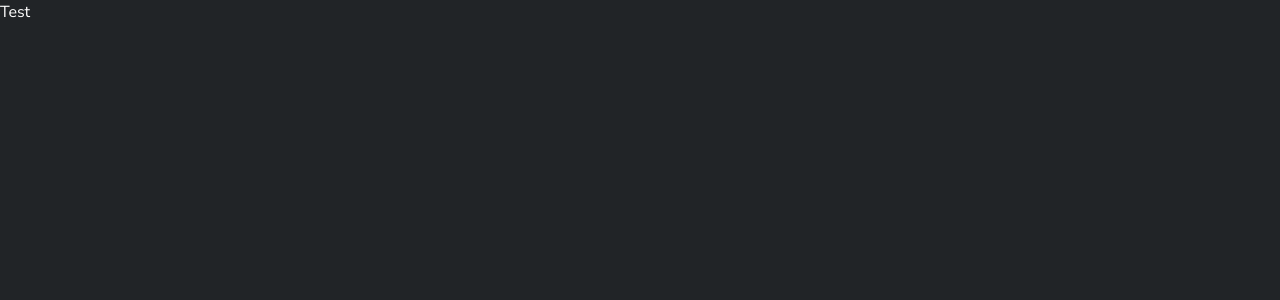
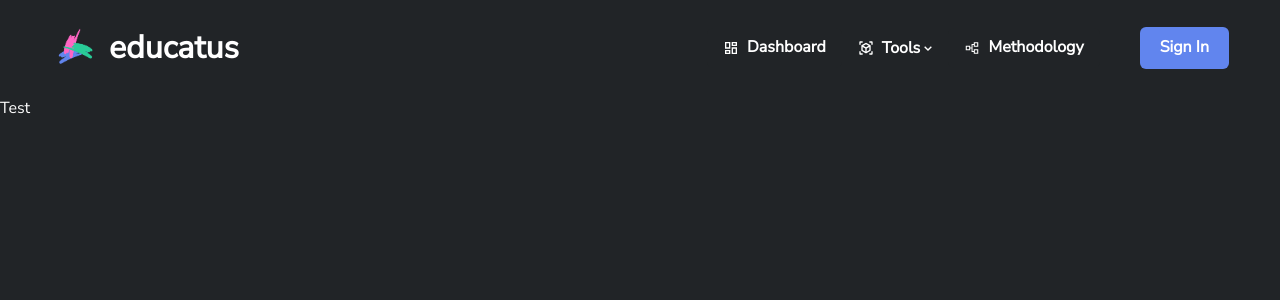
Before and after one commit to kyledampier/AI-Hackathon-2022, a Next.js app in the folder frontend/: page / in a window 1280 px wide. Shown: the top 300 px of the page. Built offline with nearby package versions, Linux system fonts and the light colour scheme.

Commit message:
Added navbar

```diff
--- a/frontend/package.json
+++ b/frontend/package.json
@@ -17,6 +17,7 @@
     "next": "13.0.0",
     "react": "18.2.0",
     "react-dom": "18.2.0",
+    "react-icons": "^4.6.0",
     "recoil": "^0.7.6"
   },
   "devDependencies": {
--- a/frontend/src/components/Layout/Layout.tsx
+++ b/frontend/src/components/Layout/Layout.tsx
@@ -1,5 +1,7 @@
 import React from 'react';
 import { Flex } from '@chakra-ui/react'
+import Navbar from '../Navbar/Navbar';
+
 type Props = {
     children?: React.ReactNode
 };
@@ -8,9 +10,8 @@ const Layout:React.FC<Props> = ({ children }) => {
 
     return (
         <>
-
+            <Navbar />
             <main>{children}</main>
-
         </>
     )
 }
--- /dev/null
+++ b/frontend/src/components/Navbar/Navbar.tsx
@@ -0,0 +1,24 @@
+import React from 'react';
+import { Flex, Text, Button, Image} from '@chakra-ui/react';
+import { AiOutlinePartition } from 'react-icons/ai';
+import { MdOutlineDashboard, MdOutlineWavingHand, MdViewInAr } from 'react-icons/md';
+import ToolsDropDown from './ToolsDropDown';
+import Router from 'next/router';
+import { useSetRecoilState } from 'recoil';
+
+const Navbar:React.FC = () => {
+
+    return (
+        <Flex bg='#212427' justifyContent='center'>
+            <Flex bg="#212427" height="96px" padding="6px 12px" align="center" width="100%" maxWidth='1250px' minWidth="360px">
+                <Image ml={6} src="/images/educatus.png" height="46px" minWidth="46px" mr={3} />
+                <Text color="white" fontSize="24pt" fontWeight={800}>educatus</Text>
+                <Button _active={{bgColor: '#212427'}} onClick={() => {Router.push('/')}} _focus={{outline: 'none'}} _hover={{bgColor: '#212427', color: '#6185EE'}} ml="auto" color="white" bgColor="#212427" fontWeight={700}><MdOutlineDashboard />&nbsp;&nbsp;Dashboard</Button>
+                <ToolsDropDown />
+                <Button _active={{bgColor: '#212427'}} onClick={() => {Router.push('/methodology')}} _focus={{outline: 'none'}} _hover={{bgColor: '#212427', color: '#6185EE'}} color="white" bgColor="#212427" fontWeight={700}><AiOutlinePartition />&nbsp;&nbsp;Methodology</Button>
+                <Button onClick={() => {}} mr={6} height="42px" pl={5} pr={5} ml={10} bgColor="#6185EE" color="white" _hover={{bgColor: '#616aee'}} fontWeight={800}>Sign In</Button>
+            </Flex>
+        </Flex>
+    )
+}
+export default Navbar;
--- /dev/null
+++ b/frontend/src/components/Navbar/ToolsDropDown.tsx
@@ -0,0 +1,35 @@
+import { Button, Text, Menu, MenuButton, MenuItem, MenuList, Flex, Link, useDisclosure } from '@chakra-ui/react';
+import React from 'react';
+import { MdViewInAr } from 'react-icons/md';
+import { VscSymbolString } from 'react-icons/vsc'
+import { BiChevronDown, BiChevronUp } from 'react-icons/bi';
+import { SiCheckio, SiMoleculer, SiIpfs } from 'react-icons/si';
+import router from 'next/router';
+
+
+const ToolsDropDown:React.FC = () => {
+    const { isOpen, onOpen, onClose } = useDisclosure()
+    return (
+        <Menu isOpen={isOpen} >
+                    <MenuButton height="45px" display={{base: "none", md: 'unset'}} minWidth="50px" onMouseLeave={onClose} onMouseEnter={onOpen} zIndex="1" _hover={{bgColor: '#212427', color: '#6185EE'}} borderRadius="0px" bg="#212427" color="white" pl={4} pr={3}>
+                        <Flex align="center">
+                            <MdViewInAr />
+                            <Text fontWeight="bold" ml={2}>Tools</Text>
+                            {isOpen ? <BiChevronUp /> : <BiChevronDown /> }
+                        </Flex>
+                    </MenuButton>
+                    <MenuList onMouseLeave={onClose} onMouseEnter={onOpen} borderRadius="10px" mt={-2} zIndex="2" p={3}>
+                        <Text mt={-0.5} fontWeight={700}>Essential</Text>
+                        <MenuItem onClick={()=>{router.push('/rewordsentence')}} borderRadius="5px"><Link fontWeight={700} textDecoration="none" _hover={{textDecoration: 'none'}} target="_blank"><Flex flexDirection="row" align="center"><VscSymbolString /> &nbsp;&nbsp;Reword Sentence</Flex></Link></MenuItem>
+                        <MenuItem onClick={()=>{}} borderRadius="5px"><Link fontWeight={700} textDecoration="none" _hover={{textDecoration: 'none'}} target="_blank"><Flex flexDirection="row" align="center"><SiMoleculer /> &nbsp;&nbsp;Syntax Checker</Flex></Link></MenuItem>
+                        <MenuItem onClick={()=>{}} borderRadius="5px"><Link fontWeight={700} textDecoration="none" _hover={{textDecoration: 'none'}} target="_blank"><Flex flexDirection="row" align="center"><SiIpfs /> &nbsp;&nbsp;QA Generation</Flex></Link></MenuItem>
+                        <Text mt={2} fontWeight={700}>Computer Science</Text>
+                        <MenuItem onClick={()=>{}} borderRadius="5px"><Link fontWeight={700} textDecoration="none" _hover={{textDecoration: 'none'}} target="_blank"><Flex flexDirection="row" align="center"><SiCheckio /> &nbsp;&nbsp;Complexity Analysis</Flex></Link></MenuItem>
+
+                        <Text color="#6185EE" ml={3} fontWeight={700}>More Coming Soon...</Text>
+                    </MenuList>
+        </Menu>
+
+    )
+}
+export default ToolsDropDown;
```
Also changed, not shown: frontend/public/images/educatus.png (added), 1 other file (tests, documents, lock files or other folders).
